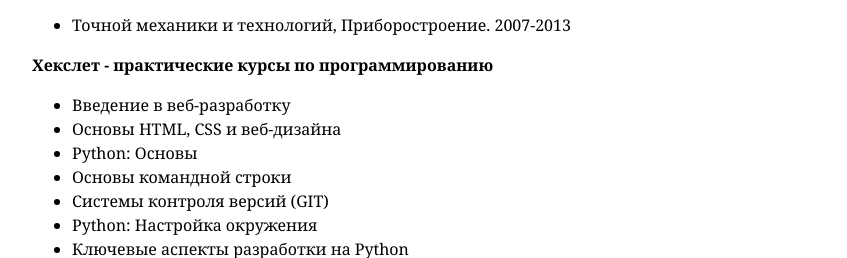
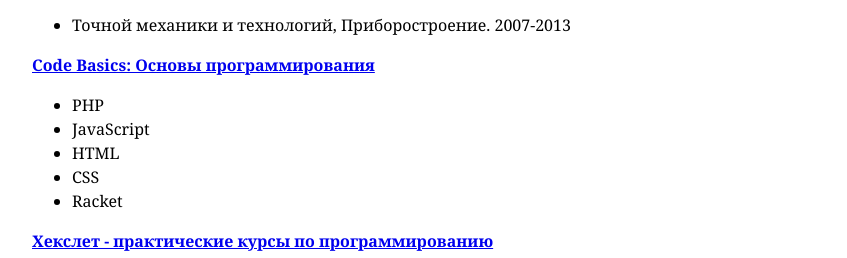
Before and after one commit to natawik/natawik.github.io, a plain HTML site: page index.html in a window 1280 px wide. Shown: the part 551-809 px from the top of the page, without its empty margins (208-1055 px from the left). Drawn offline with Linux system fonts and the light colour scheme.

Commit message:
Update index.html

```diff
--- a/index.html
+++ b/index.html
@@ -32,7 +32,15 @@
          <ul>
            <li>Точной механики и технологий, Приборостроение. 2007-2013</li>
          </ul>
-      <p><b>Хекслет - практические курсы по программированию</b></p>
+        <p><b><a href="https://ru.code-basics.com/">Code Basics: Основы программирования</a></b></p>
+         <ul>
+           <li>PHP</li>
+           <li>JavaScript</li>
+           <li>HTML</li>
+           <li>CSS</li>
+           <li>Racket</li>
+         </ul>
+      <p><b><a href="https://ru.hexlet.io/u/natawik">Хекслет - практические курсы по программированию</a></b></p>
          <ul>
            <li>Введение в веб-разработку</li>
            <li>Основы HTML, CSS и веб-дизайна</li>
```
